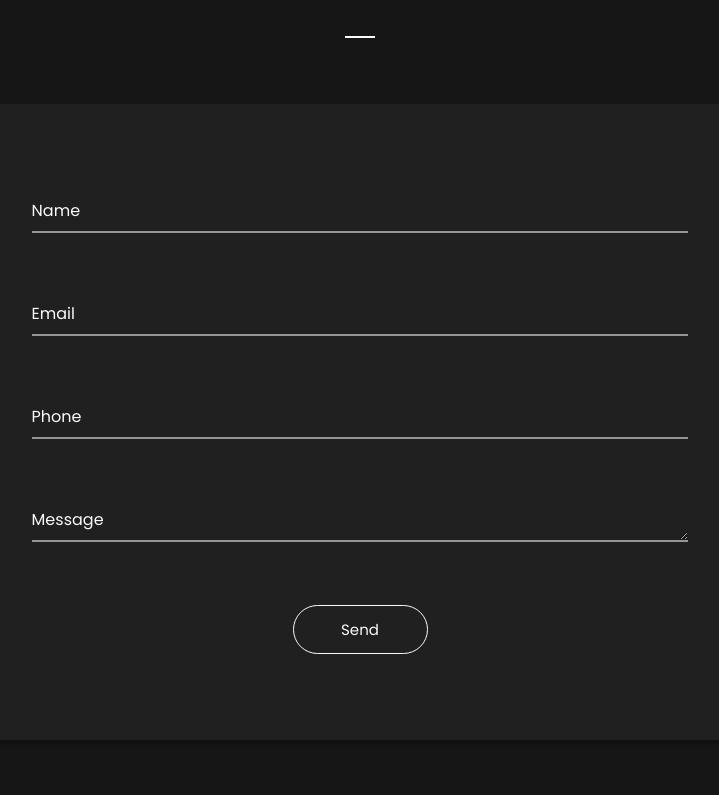
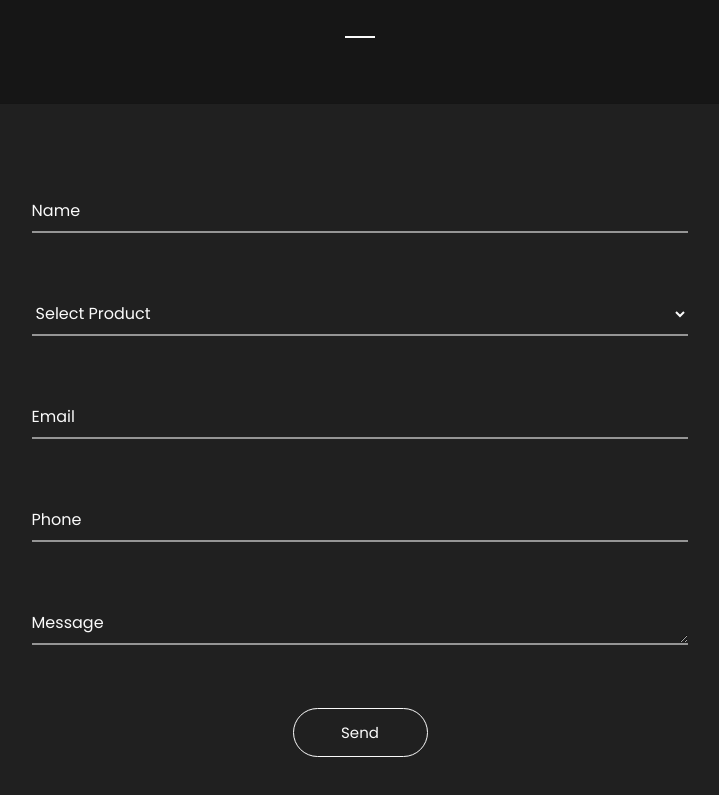
Before and after one commit to AC59852/Dodds-Family-Smithing, a Vue app: page / in a window 1280 px wide. Shown: the part 4603-5398 px from the top of the page, without its empty margins (280-999 px from the left). Built offline with nearby package versions, Linux system fonts and the light colour scheme.

Commit message:
added new dropdown menu on contact with example products. added vue router for new page routing

```diff
--- a/package.json
+++ b/package.json
@@ -10,7 +10,8 @@
   "dependencies": {
     "core-js": "^3.8.3",
     "register-service-worker": "^1.7.2",
-    "vue": "^3.2.13"
+    "vue": "^3.2.13",
+    "vue-router": "^4.0.3"
   },
   "devDependencies": {
     "@babel/core": "^7.12.16",
@@ -18,6 +19,7 @@
     "@vue/cli-plugin-babel": "~5.0.0",
     "@vue/cli-plugin-eslint": "~5.0.0",
     "@vue/cli-plugin-pwa": "~5.0.0",
+    "@vue/cli-plugin-router": "~5.0.0",
     "@vue/cli-service": "~5.0.0",
     "eslint": "^7.32.0",
     "eslint-plugin-vue": "^8.0.3"
--- a/src/App.vue
+++ b/src/App.vue
@@ -1,58 +1,29 @@
 <template>
-  <section id="wrapper">
-    <NavComponent :visuals="this.visuals" @changeMode="changeMode()" />
-    <HeroComponent />
-    <div class="wrapper__content">
-      <AboutComponent :mobile="this.mobile"/>
-      <ProductsComponent :mobile="this.mobile"/>
-      <FAQComponent />
-      <ContactComponent />
-    </div>
-  </section>
+  <NavComponent :visuals="this.visuals" @changeMode="changeMode()" />
+  <router-view/>
 </template>
-
 <script>
-import NavComponent from './components/NavComponent.vue'
-import HeroComponent from './components/HeroComponent.vue'
-import AboutComponent from './components/AboutComponent.vue'
-import ProductsComponent from './components/ProductsComponent.vue'
-import FAQComponent from './components/FAQComponent.vue'
-import ContactComponent from './components/ContactComponent.vue'
-
+import NavComponent from '@/components/NavComponent.vue'
 export default {
-  name: 'DoddsFamilySmithing',
-
   data() {
     return {
-      mobile: false,
       mode: true,
       visuals: "Dark"
     }
   },
 
   mounted() {
-    this.mobile = window.innerWidth < 1150 ? true : false
-
-    window.addEventListener('resize', () => {
-      this.mobile = window.innerWidth < 1150 ? true : false
-    })
-
     if(localStorage.getItem("mode") === null ){
       localStorage.setItem("mode", true)
-
       this.mode = true
     } else {
       let localMode = localStorage.getItem("mode");
       localMode = JSON.parse(localMode)
-
       this.mode = localMode
     }
-
-
     if(this.mode == true) {
       document.querySelector("body").setAttribute("id", "darkmode")
       this.visuals = "Dark"
-
     } else {
       document.querySelector("body").removeAttribute("id", "darkmode")
       this.visuals = "Light"
@@ -63,28 +34,20 @@ export default {
     changeMode() {
       console.log(this.mode)
       this.mode = !this.mode
-
       if(this.mode == true) {
         document.querySelector("body").setAttribute("id", "darkmode")
         this.visuals = "Dark"
-
         localStorage.setItem("mode", true)
       } else {
         document.querySelector("body").removeAttribute("id", "darkmode")
         this.visuals = "Light"
-
         localStorage.setItem("mode", false)
       }
     }
   },
 
   components: {
-    NavComponent,
-    HeroComponent,
-    AboutComponent,
-    ProductsComponent,
-    FAQComponent,
-    ContactComponent,
-  }
+    NavComponent
+  },
 }
 </script>
--- a/src/assets/css/main.css
+++ b/src/assets/css/main.css
@@ -59,6 +59,10 @@ html {
 
 #darkmode .contact__input, #darkmode .contact__input::placeholder {
   color: var(--darkmode-font);
+}
+
+#darkmode .contact__optiongroup, #darkmode .contact__optiongroup option {
+  background-color: var(--darkmode-cards-bg);
 }
 
 .no-scroll {
@@ -607,6 +611,14 @@ img, video {
   resize: vertical;
 }
 
+.contact__optiongroup, .contact__optiongroup option {
+  font-family: var(--font-family-heading);
+}
+
+select optgroup option {
+  height: 20px;
+}
+
 /* End of Contact */
 
 /* Start of Tablet Media Queries */
--- a/src/components/ContactComponent.vue
+++ b/src/components/ContactComponent.vue
@@ -4,6 +4,17 @@
     <form action="" class="contact__form">
       <div class="contact__wrapper">
         <input id="name" class="contact__input contact__input--name" aria-label="Name" title="Name" placeholder="Name" type="text" required>
+      </div>
+      <div class="contact__wrapper">
+        <select name="products" id="products" class="contact__input contact__input--products">
+          <option disabled="disabled" hidden selected="selected">Select Product</option>
+          <optgroup class="contact__optiongroup" size="3" v-for="product in products" :key="product" :label="product.name">
+            <option v-for="productItem in product.productItems" :key="productItem" :value="productItem.name">
+              {{ productItem.name }}
+              <div class="contact__underline"></div>
+            </option>
+          </optgroup>
+        </select>
       </div>
       <div class="contact__wrapper">
         <input id="email" class="contact__input contact__input--email" aria-label="Email" title="Email" placeholder="Email" type="email" required>
@@ -21,7 +32,31 @@
 
 <script>
 export default {
-
+  data() {
+    return {
+      products: [
+        {
+          name: 'Swords',
+          productItems: [
+            { name: 'Rapier' },
+            { name: 'Broadsword' },
+            { name: 'Claymore' },
+            { name: 'Falchion' },
+            { name: 'Practice' },
+          ]
+        },
+        {
+          name: 'Axes',
+          productItems: [
+            { name: 'Woodcutting' },
+            { name: 'Hatchet' },
+            { name: `Carpenter's` },
+            { name: 'Battle Axe' },
+          ]
+        },
+      ]
+    }
+  }
 }
 </script>
 
--- a/src/components/NavComponent.vue
+++ b/src/components/NavComponent.vue
@@ -15,7 +15,7 @@
       <span class="header__close" @click="toggleNav()">X</span>
       <ul class="header__list">
         <li class="header__item" v-for="(link, index) in links" :key="index">
-          <a :href="'#' + link.location" class="header__link" @click="toggleNav()">{{link.location}}</a>
+          <router-link :to="'/#' + link.location" :name="link.location" class="header__link" @click="toggleNav()">{{link.location}}</router-link>
         </li>
       </ul>
     </nav>
--- a/src/main.js
+++ b/src/main.js
@@ -3,5 +3,6 @@ import App from './App.vue'
 import './assets/css/reset.css'
 import './assets/css/main.css'
 import './registerServiceWorker'
+import router from './router'
 
-createApp(App).mount('#app')
+createApp(App).use(router).mount('#app')
--- /dev/null
+++ b/src/router/index.js
@@ -0,0 +1,25 @@
+import { createRouter, createWebHistory } from 'vue-router'
+import HomeView from '../views/HomeView.vue'
+
+const routes = [
+  {
+    path: '/',
+    name: 'home',
+    component: HomeView
+  },
+]
+
+const router = createRouter({
+  history: createWebHistory(process.env.BASE_URL),
+  scrollBehavior(to) {
+    if (to.hash) {
+      return {
+        el: to.hash,
+        behavior: 'smooth'
+      }
+    }
+  },
+  routes
+})
+
+export default router
--- /dev/null
+++ b/src/views/AboutView.vue
@@ -0,0 +1,5 @@
+<template>
+  <div class="about">
+    <h1>This is an about page</h1>
+  </div>
+</template>
--- /dev/null
+++ b/src/views/HomeView.vue
@@ -0,0 +1,43 @@
+<template>
+  <section id="wrapper">
+    <HeroComponent />
+    <div class="wrapper__content">
+      <AboutComponent :mobile="this.mobile"/>
+      <ProductsComponent :mobile="this.mobile"/>
+      <FAQComponent />
+      <ContactComponent />
+    </div>
+  </section>
+</template>
+
+<script>
+import HeroComponent from '@/components/HeroComponent.vue'
+import AboutComponent from '@/components/AboutComponent.vue'
+import ProductsComponent from '@/components/ProductsComponent.vue'
+import FAQComponent from '@/components/FAQComponent.vue'
+import ContactComponent from '@/components/ContactComponent.vue'
+export default {
+  name: 'DoddsFamilySmithing',
+
+  data() {
+    return {
+      mobile: false,
+    }
+  },
+
+  mounted() {
+    this.mobile = window.innerWidth < 1150 ? true : false
+    window.addEventListener('resize', () => {
+      this.mobile = window.innerWidth < 1150 ? true : false
+    })
+  },
+
+  components: {
+    HeroComponent,
+    AboutComponent,
+    ProductsComponent,
+    FAQComponent,
+    ContactComponent,
+  }
+}
+</script>
```
Also changed, not shown: 1 other file (tests, documents, lock files or other folders).
